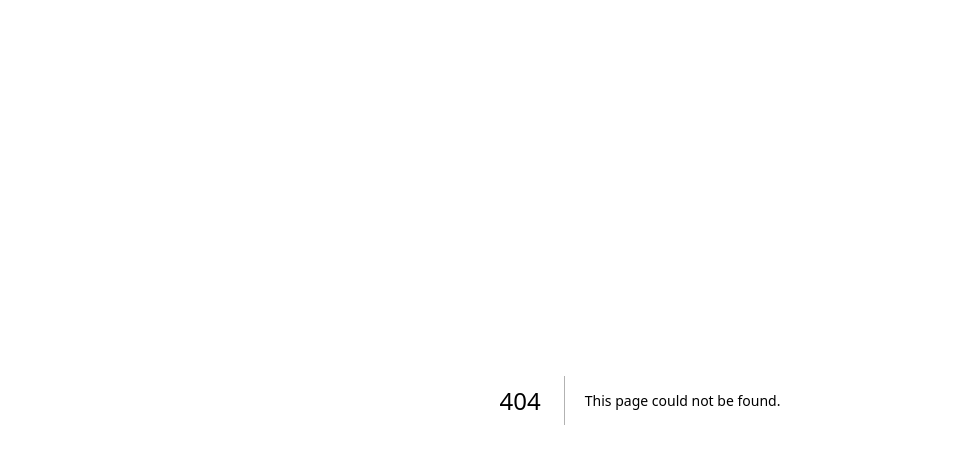
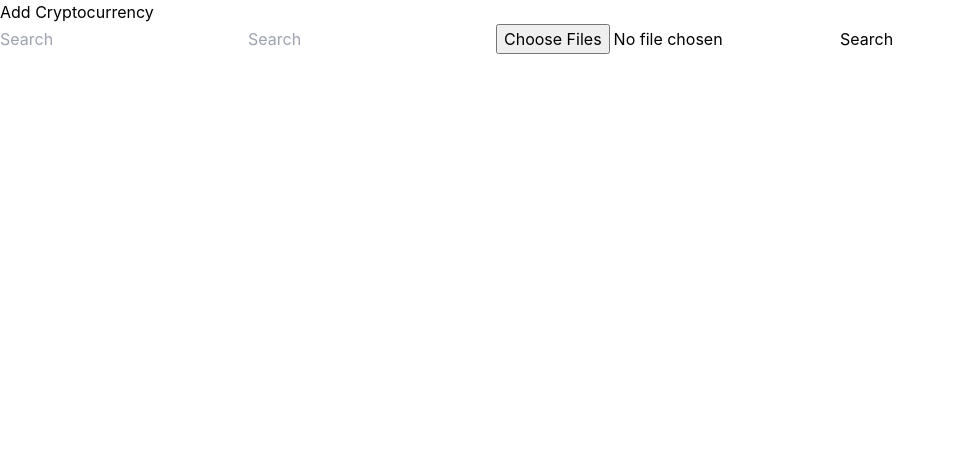
Before and after one commit to thedraxx/Maquetas-Portfolio, a Next.js app: page /Upload in a window 1280 px wide. Before the commit this address had no page. Shown: the top 464 px of the page, without its empty margins (0-954 px from the left). Built offline with nearby package versions, Linux system fonts and the light colour scheme.

Commit message:
add conection with cloudinary

```diff
--- a/package.json
+++ b/package.json
@@ -9,6 +9,8 @@
     "lint": "next lint"
   },
   "dependencies": {
+    "@cloudinary/react": "^1.9.1",
+    "@cloudinary/url-gen": "^1.9.0",
     "@next/font": "13.1.6",
     "@types/node": "18.13.0",
     "@types/react": "18.0.28",
@@ -16,6 +18,7 @@
     "axios": "^1.3.2",
     "eslint": "8.34.0",
     "eslint-config-next": "13.1.6",
+    "formik": "^2.2.9",
     "next": "13.1.6",
     "react": "18.2.0",
     "react-dom": "18.2.0",
--- a/src/components/UI/Navbar/Navbar.tsx
+++ b/src/components/UI/Navbar/Navbar.tsx
@@ -1,5 +1,5 @@
+import Link from 'next/link';
 import React from 'react'
-import * as navbarStyles from '../../styles/Navbar.module.css'
 
 const Navbar = () => {
 
@@ -19,6 +19,10 @@ const Navbar = () => {
 
     const contact = () => {
         window.location.hash = "#contact";
+    };
+
+    const GoToLoginPage = () => {
+
     };
 
     return (
@@ -46,6 +50,12 @@ const Navbar = () => {
                         <a onClick={contact} href="#responsive-header" className="block mt-4   lg:inline-block lg:mt-0 text-teal-200 hover:text-white mr-4 text-dark text-lg  transition ease-in-out delay-50">
                             text
                         </a>
+                        <Link href={"/login"}>
+                            <h1 className="block mt-4   lg:inline-block lg:mt-0 text-teal-200 hover:text-white mr-4 text-dark text-lg  transition ease-in-out delay-50">
+                                Login
+                            </h1>
+                        </Link>
+
                     </div>
                 </div>
             </nav>
--- /dev/null
+++ b/src/components/context/Login/LoginContext.tsx
@@ -0,0 +1,7 @@
+import { createContext } from 'react';
+
+export interface UIContextProps {
+    isLoggin: boolean;
+}
+
+export const LoginContext = createContext({} as UIContextProps);
--- /dev/null
+++ b/src/components/context/Login/LoginProvider.tsx
@@ -0,0 +1,28 @@
+import { useReducer } from 'react';
+import { LoginReducer } from './LoginReducer';
+import { LoginContext } from './LoginContext';
+
+export interface LoginState {
+    isLoggin: boolean;
+}
+
+const Login_INITIAL_STATE: LoginState = {
+    isLoggin: false,
+};
+
+interface Props {
+    children: React.ReactNode;
+}
+
+export const LoginProvider = ({ children }: Props) => {
+
+    const [state, dispatch] = useReducer(LoginReducer, Login_INITIAL_STATE)
+
+    return (
+        <LoginContext.Provider value={{
+            ...state
+        }}>
+            {children}
+        </LoginContext.Provider>
+    )
+}
--- /dev/null
+++ b/src/components/context/Login/LoginReducer.ts
@@ -0,0 +1,18 @@
+import { LoginState } from "./LoginProvider";
+
+type LoginActionType = { type: "[Login] - LoginAction" };
+
+export const LoginReducer = (
+  state: LoginState,
+  action: LoginActionType
+): LoginState => {
+  switch (action.type) {
+    case "[Login] - LoginAction":
+      return {
+        ...state,
+      };
+
+    default:
+      return state;
+  }
+};
--- /dev/null
+++ b/src/components/hooks/useForm.tsx
@@ -0,0 +1,18 @@
+import { useState } from 'react';
+
+export const useForm = <T extends Object>(initState: T) => {
+    const [state, setState] = useState(initState);
+
+    const onChange = (value: string, field: keyof T) => {
+        setState({
+            ...state,
+            [field]: value,
+        });
+    };
+
+    return {
+        ...state,
+        form: state,
+        onChange,
+    };
+};
--- /dev/null
+++ b/src/pages/Upload/index.tsx
@@ -0,0 +1,81 @@
+import React, { useContext, useState } from 'react';
+import { useForm } from '../../components/hooks/useForm';
+
+
+const AddCrypto = () => {
+
+    const [urlOfImages, setUrlOfImages] = useState<string[]>([]);
+    const [title, setTitle] = useState<string>('');
+    const [description, setDescription] = useState<string>('');
+
+    const handleSearch = async (e: React.MouseEvent<HTMLButtonElement, MouseEvent>) => {
+        e.preventDefault();
+        const newMaqueta = {
+            title,
+            description,
+            urlOfImages
+        }
+
+        console.log(newMaqueta);
+    }
+
+
+    const handleUploadFiles = async (e) => {
+
+        const cloud_name = 'thedraxx';
+        const CLOUDINARY_URL = `https://api.cloudinary.com/v1_1/${cloud_name}/image/upload`;
+        const CLOUDINARY_UPLOAD_PRESET = 'my-uploads';
+        const CLOUDINARY_KEY = "188689727172197"
+
+        const formData = new FormData();
+
+        formData.append('file', e[0]);
+        formData.append('upload_preset', CLOUDINARY_UPLOAD_PRESET);
+        formData.append('api_key', CLOUDINARY_KEY);
+        formData.append('timestamp', (Date.now() / 1000).toString());
+
+        const resp = await fetch(CLOUDINARY_URL, {
+            method: 'POST',
+            body: formData
+        })
+
+
+        if (resp.ok) {
+            const cloudResp = await resp.json();
+            console.log(cloudResp);
+            setUrlOfImages([...urlOfImages, cloudResp.secure_url]);
+        } else {
+            throw await resp.json();
+        }
+
+    }
+
+    return (
+        <div>
+            <form>
+                <h1>Add Cryptocurrency</h1>
+                <input
+                    placeholder="Search"
+                    autoCapitalize="none"
+                    name='search'
+                    onChange={({ target }) => setTitle(target.value)}
+                    value={title}
+                />
+                <input
+                    placeholder="Search"
+                    autoCapitalize="none"
+                    name='search'
+                    onChange={({ target }) => setDescription(target.value)}
+                    value={description}
+                />
+
+                <input type="file" multiple onChange={(e) => handleUploadFiles(e.target.files)}></input>
+                <button type="submit" onClick={(e) => handleSearch(e)}>
+                    Search
+                </button>
+            </form>
+        </div>
+    );
+};
+
+export default AddCrypto;
--- /dev/null
+++ b/src/pages/login/index.tsx
@@ -0,0 +1,40 @@
+import * as React from 'react';
+import {
+    Formik,
+    FormikHelpers,
+    FormikProps,
+    Form,
+    Field,
+    FieldProps,
+} from 'formik';
+
+interface MyFormValues {
+    firstName: string;
+}
+
+const index: React.FC<{}> = () => {
+    const initialValues: MyFormValues = { firstName: '' };
+
+    console.log(initialValues)
+    return (
+        <div>
+            <h1>My Example</h1>
+            <Formik
+                initialValues={initialValues}
+                onSubmit={(values, actions) => {
+                    console.log({ values, actions });
+                    alert(JSON.stringify(values, null, 2));
+                    actions.setSubmitting(false);
+                }}
+            >
+                <Form>
+                    <label htmlFor="firstName">First Name</label>
+                    <Field id="firstName" name="firstName" placeholder="First Name" />
+                    <button type="submit">Submit</button>
+                </Form>
+            </Formik>
+        </div>
+    );
+};
+
+export default index;
--- /dev/null
+++ b/src/pages/maqueta/[id].tsx
@@ -0,0 +1,9 @@
+import React from 'react'
+
+const maqueta = () => {
+    return (
+        <div>maqueta</div>
+    )
+}
+
+export default maqueta
```
Also changed, not shown: 2 other files (tests, documents, lock files or other folders).
